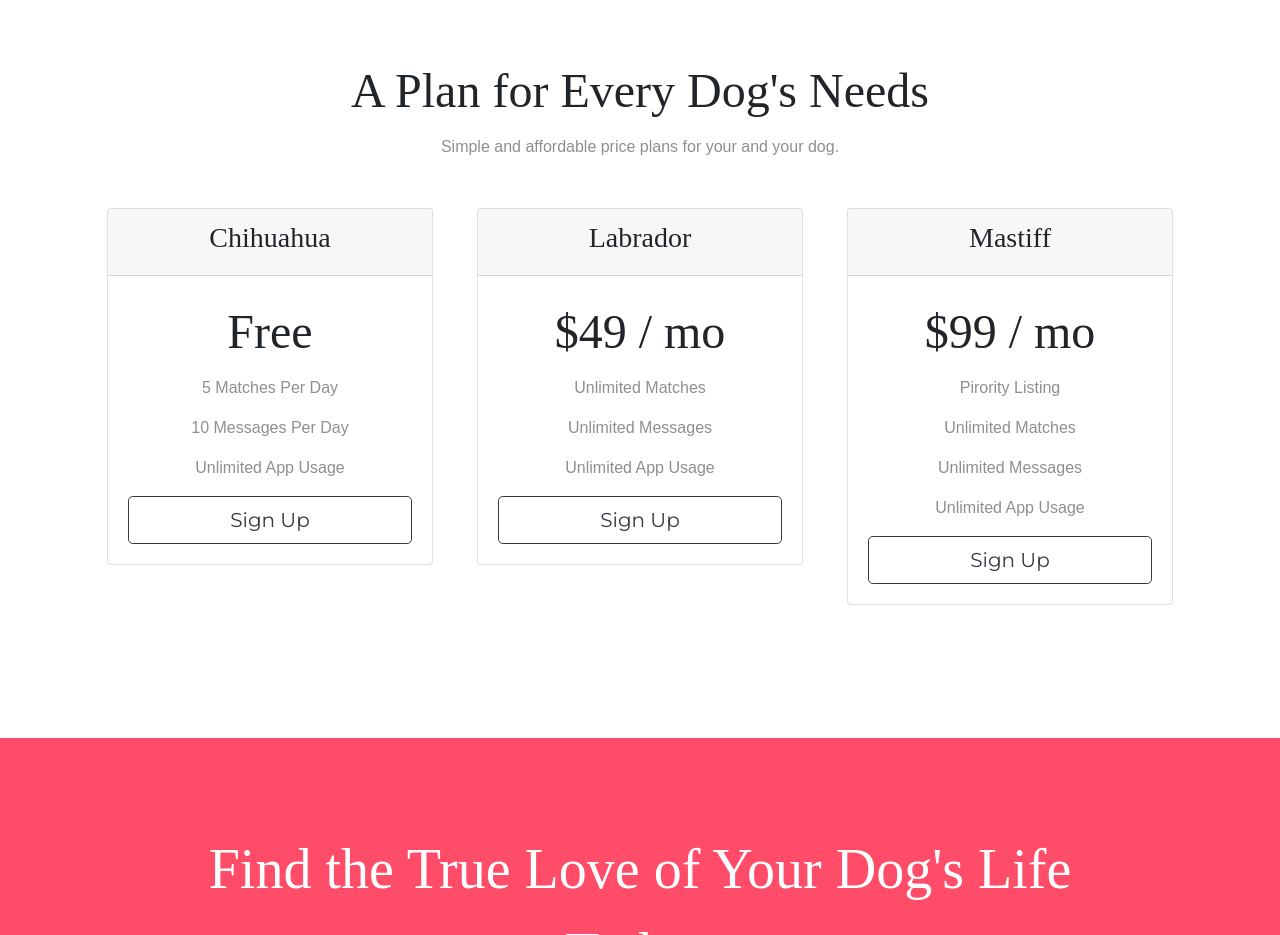
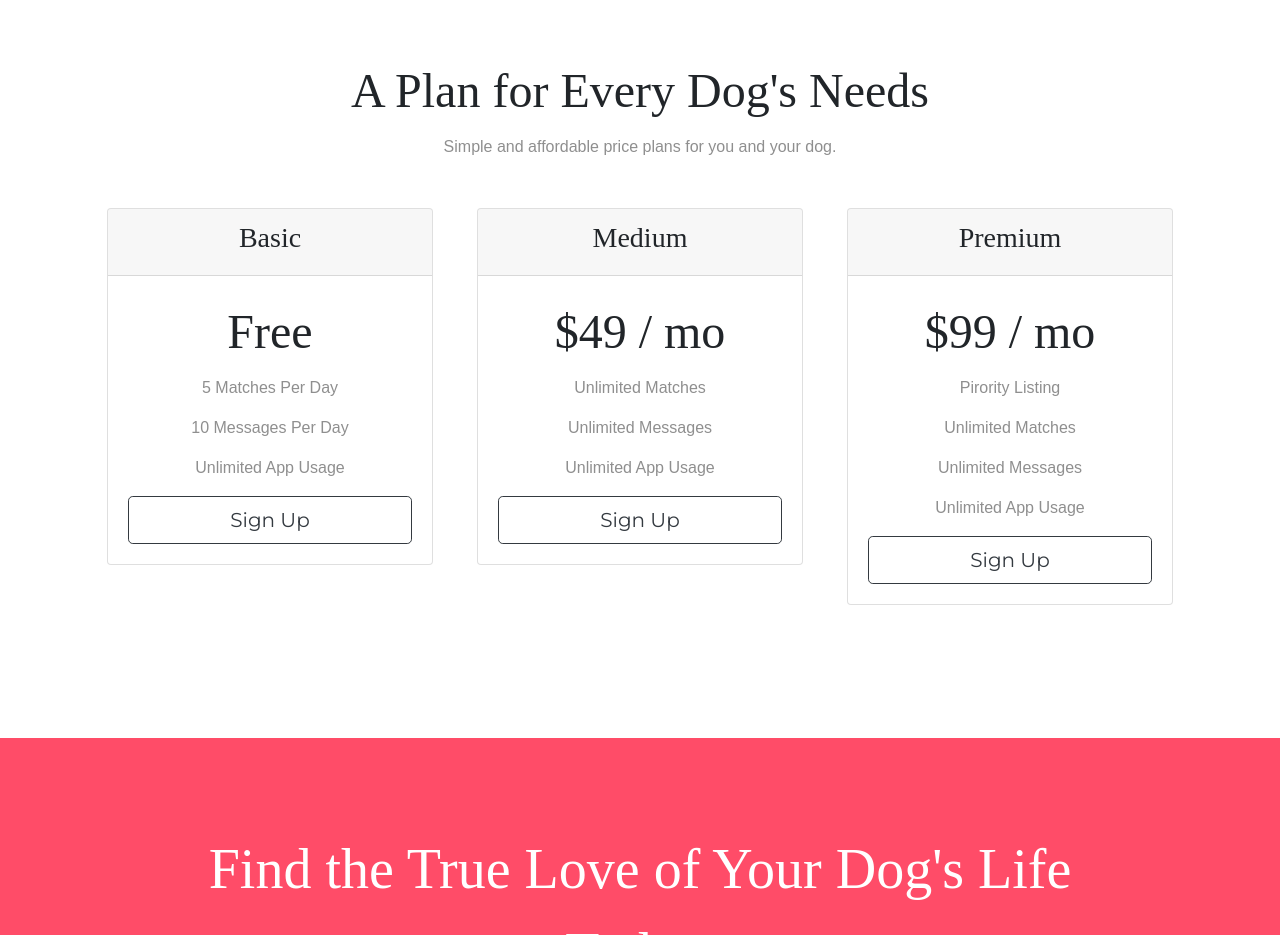
Before and after one commit to thiruthodangi2002/TinDog, a plain HTML site: page index.html in a window 1280 px wide. Shown: the part 1760-2695 px from the top of the page. Drawn offline with nearby package versions, Linux system fonts and the light colour scheme.

Commit message:
Update index.html

```diff
--- a/index.html
+++ b/index.html
@@ -150,14 +150,14 @@
   <section class="white-section" id="pricing">
 
     <h2 class="section-heading">A Plan for Every Dog's Needs</h2>
-    <p>Simple and affordable price plans for your and your dog.</p>
+    <p>Simple and affordable price plans for you and your dog.</p>
 
     <div class="row">
 
       <div class="pricing-column col-lg-4 col-md-6">
         <div class="card">
           <div class="card-header">
-            <h3>Chihuahua</h3>
+            <h3>Basic</h3>
           </div>
           <div class="card-body">
             <h2 class="price-text">Free</h2>
@@ -172,7 +172,7 @@
       <div class="pricing-column col-lg-4 col-md-6">
         <div class="card">
           <div class="card-header">
-            <h3>Labrador</h3>
+            <h3>Medium </h3>
           </div>
           <div class="card-body">
             <h2 class="price-text">$49 / mo</h2>
@@ -187,7 +187,7 @@
       <div class="pricing-column col-lg-4">
         <div class="card">
           <div class="card-header">
-            <h3>Mastiff</h3>
+            <h3>Premium </h3>
           </div>
           <div class="card-body">
             <h2 class="price-text">$99 / mo</h2>
```
